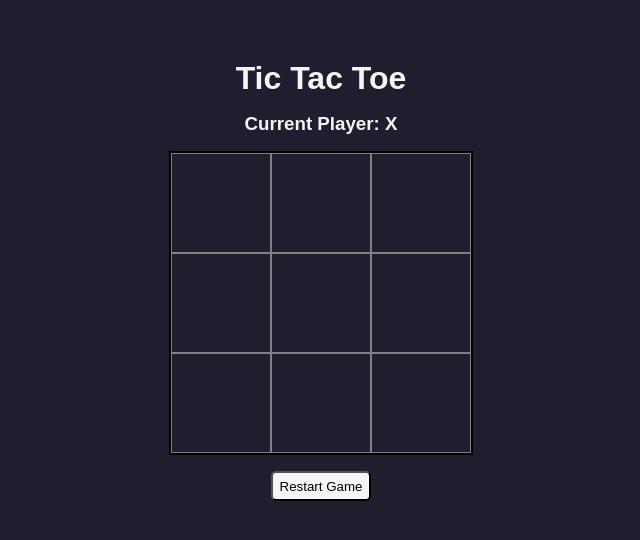
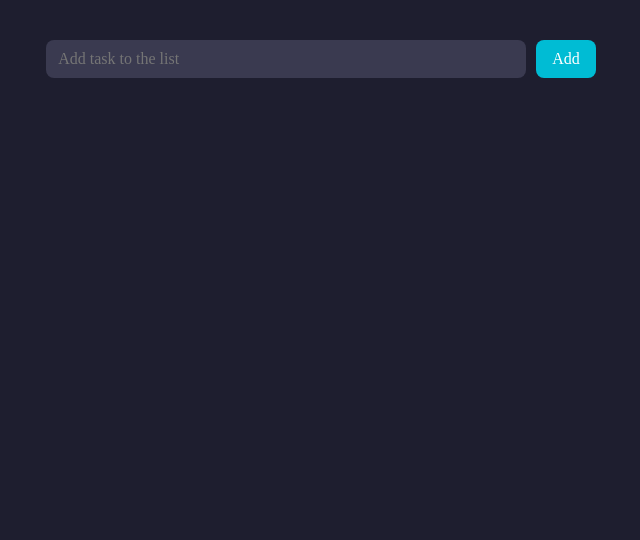
Before and after one commit to Harsh251299/react-training, a React (Vite) app in the folder react-app/: page / in a window 1280 px wide. Shown: the top 540 px of the page, without its empty margins (319-959 px from the left). Built offline with nearby package versions, Linux system fonts and the light colour scheme; the HTML template or start-up script is replaced by a standard one.

Commit message:
Fixed issue of Todo and useContext

```diff
--- a/react-app/src/App.jsx
+++ b/react-app/src/App.jsx
@@ -1,18 +1,22 @@
 import ClassComponent from "./Components/ClassComponent/ClassComponent";
 import Game from "./Components/Tic Tac Toe/Game";
 import Todo from "./Components/TodoList/Todo";
+import { TodoProvider } from "./Components/TodoListUseContextandReducers/TodoContext";
 import TodoClass from "./Components/TodoListClassComponent/TodoClass";
 import TodoListContext from "./Components/TodoListUseContextandReducers/TodoListContext";
 
 function App() {
   return (
     <>
-    {/* <Todo /> */}
-    {/* <ClassComponent /> */}
-    {/* <TodoClass /> */}
-    <Game />
+      <TodoProvider>
+        <TodoListContext />
+      </TodoProvider>
+      {/* <Todo /> */}
+      {/* <ClassComponent /> */}
+      {/* <TodoClass /> */}
+      {/* <Game /> */}
     </>
-  )
+  );
 }
 
 export default App;
```
